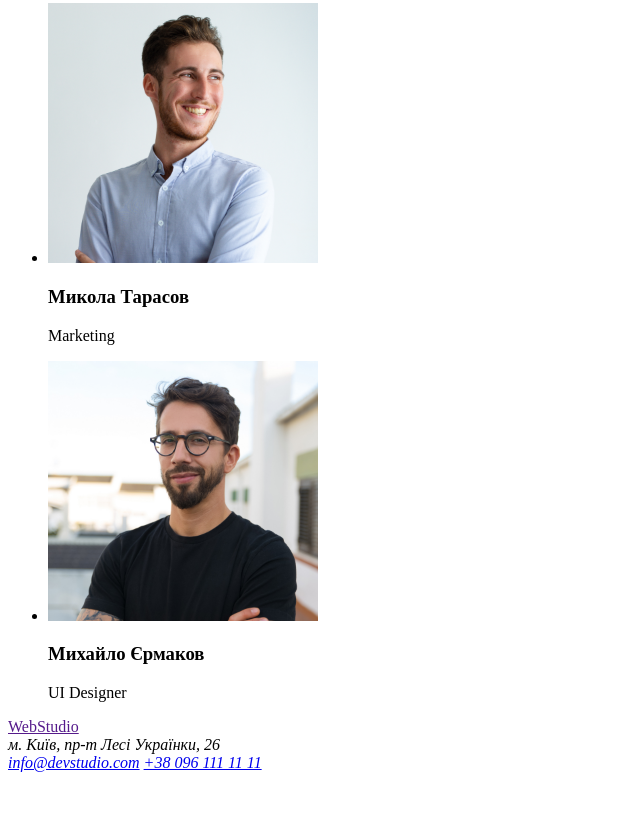
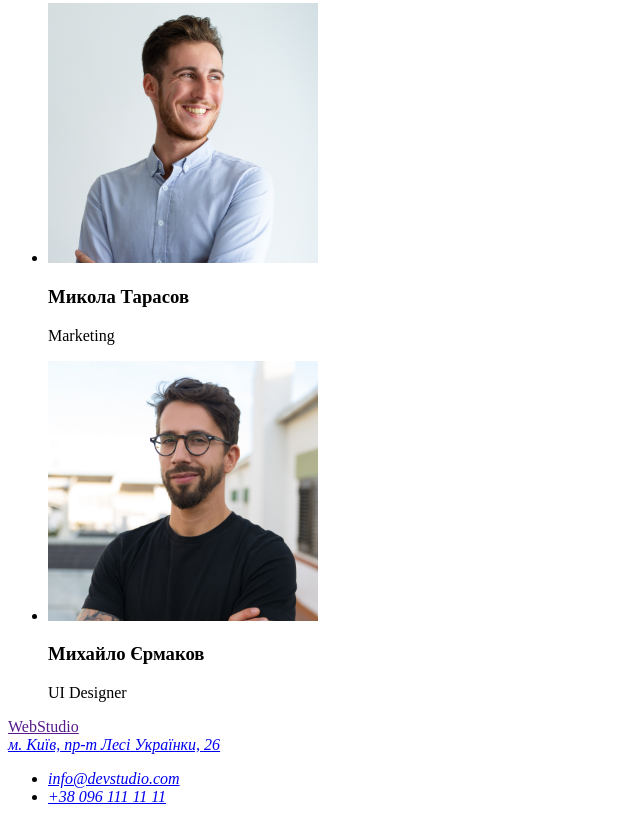
Before and after one commit to havura/goit-markup-hw-01, a plain HTML site: page index.html in a window 1280 px wide. Shown: the part 2333-3155 px from the top of the page, without its empty margins (0-640 px from the left). Before the commit the page ends 3113 px from the top, so only its background shows below. Drawn offline with Linux system fonts and the light colour scheme.

Commit message:
допрацьовує футер

```diff
--- a/index.html
+++ b/index.html
@@ -100,10 +100,14 @@
 
     <footer>
       <a href="">WebStudio</a>
-      <address>м. Київ, пр-т Лесі Українки, 26</address>
       <address>
-         <a href="mailto:info@devstudio.com">info@devstudio.com</a>
-         <a href="tel:+380961111111">+38 096 111 11 11</a>
+        <a href="https://www.google.com/maps/place/%D0%B1%D1%83%D0%BB%D1%8C%D0%B2%D0%B0%D1%80+%D0%9B%D0%B5%D1%81%D1%96+%D0%A3%D0%BA%D1%80%D0%B0%D1%97%D0%BD%D0%BA%D0%B8,+26,+%D0%9A%D0%B8%D1%97%D0%B2,+02000/@50.4270259,30.5380905,18.35z/data=!4m5!3m4!1s0x40d4cf0e033ecbe9:0x57a4dffefec77da0!8m2!3d50.4265807!4d30.5383858" rel="noopener noreferrer">м. Київ, пр-т Лесі Українки, 26</a>
+      </address>
+      <address>
+         <ul>
+         <li><a href="mailto:info@devstudio.com">info@devstudio.com</a><li
+         <li><a href="tel:+380961111111">+38 096 111 11 11</a></li>
+         </ul>
          </address>
     </footer>
 
```
